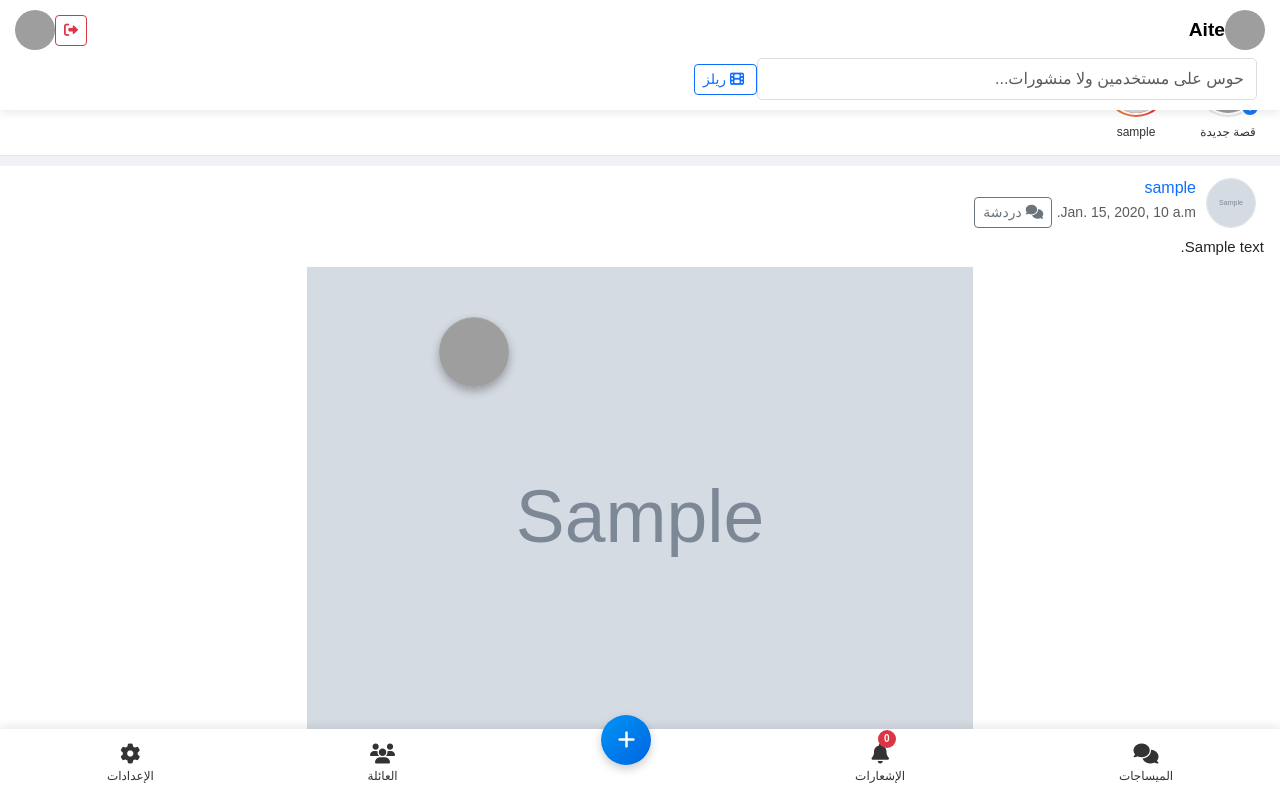
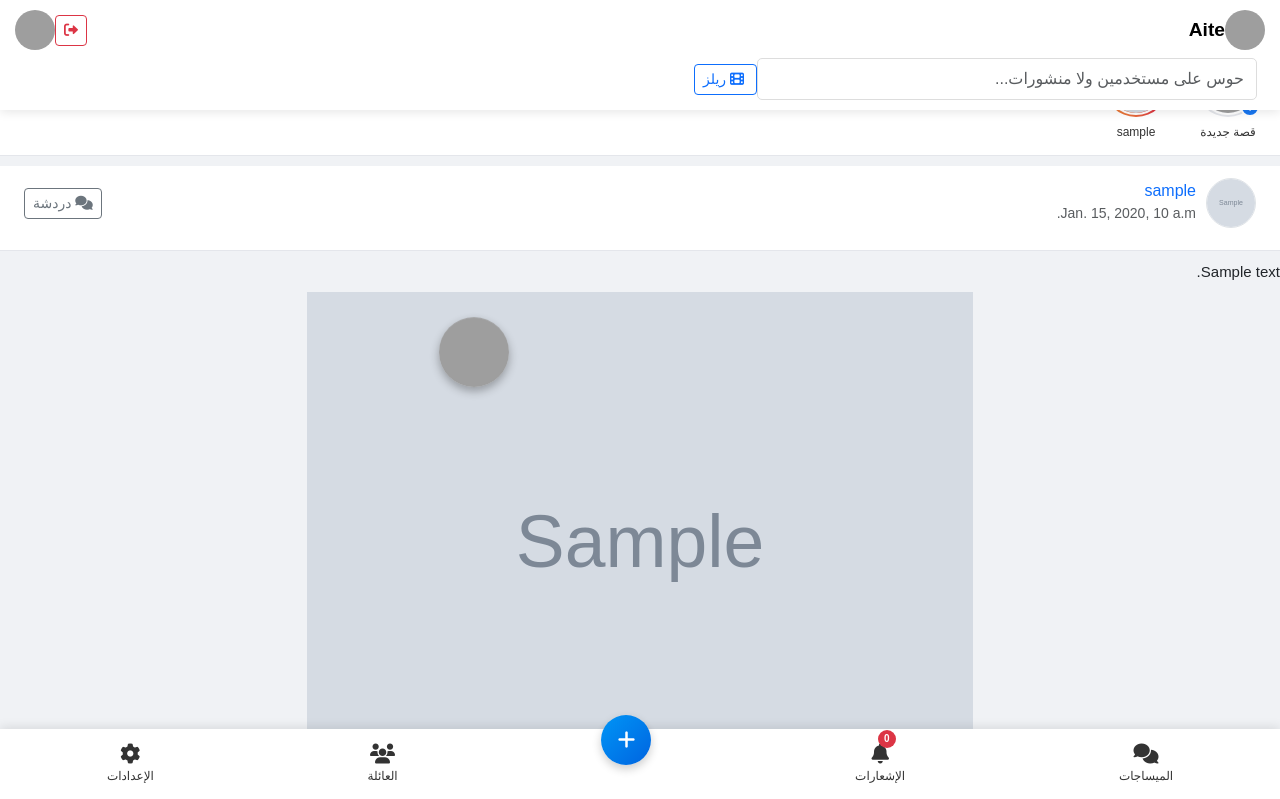
Before and after one commit to A78009866/Aite, a Django app: template socialmediaapp/templates/home.html in a window 1280 px wide. Shown: the top 799 px of the page. Run offline with Django 5.2, Linux system fonts and the light colour scheme; the template is opened without the code that fills it: most values are stand-ins (such as "Sample title", 1, 10 or a date in 2020); grey boxes marked "Sample" are stand-in pictures; some libraries are stand-ins or nearby versions; grey boxes are pictures that could not be loaded.

Commit message:
Update home.html

```diff
--- a/socialmediaapp/templates/home.html
+++ b/socialmediaapp/templates/home.html
@@ -2100,6 +2100,23 @@
     margin-top:2px; /* تم تقليلها من 70px */
     margin-bottom: 80px;
     padding: 15px;
+}
+    .post-header {
+    display: flex;
+    align-items: center;
+    gap: 10px;
+    margin-bottom: 10px;
+    position: relative;
+}
+
+.post-header .flex-grow-1 {
+    flex-grow: 1;
+    min-width: 0; /* لمنع تجاوز النص للعناصر الأخرى */
+}
+
+.post-header .btn {
+    white-space: nowrap; /* لمنع كسر سطر الأزرار */
+    margin-left: 10px; /* مسافة بين الأزرار */
 }
     </style>
 </head>
@@ -2461,7 +2478,7 @@
     <img src="{{ post.user.profile_picture.url }}" class="rounded-circle me-2 border" alt="User avatar"
          onerror="this.onerror=null; this.src='/media/profile_pics/default_profile.png';"
          style="width: 50px; height: 50px; object-fit: cover;">
-                            <div>
+    <div class="flex-grow-1">
         <h6 class="mb-0">
             <a href="{% url 'profile' post.user.username %}" class="text-decoration-none">
                 {{ post.user.username }}
@@ -2473,10 +2490,18 @@
             </a>
         </h6>
         <small class="text-muted">{{ post.created_at }}</small>
-                                <a href="{% url 'chat' post.user.username %}" class="btn btn-sm btn-outline-secondary">
+    </div>
+    {% if post.user == request.user %}
+        <form method="POST" action="{% url 'delete_post' post.id %}" class="ms-2">
+            {% csrf_token %}
+            <button type="submit" class="btn btn-sm btn-outline-danger" onclick="return confirm('خصك تمحي المنشور؟');">
+                <i class="fas fa-trash"></i>
+            </button>
+        </form>
+    {% endif %}
+    <a href="{% url 'chat' post.user.username %}" class="btn btn-sm btn-outline-secondary ms-2">
         <i class="fas fa-comments"></i> دردشة
     </a>
-
                         </div>
                             {% if post.user == request.user %}
                                 <form method="POST" action="{% url 'delete_post' post.id %}" class="ms-auto">
```
Lines whose indentation alone changed are shown as unchanged.
